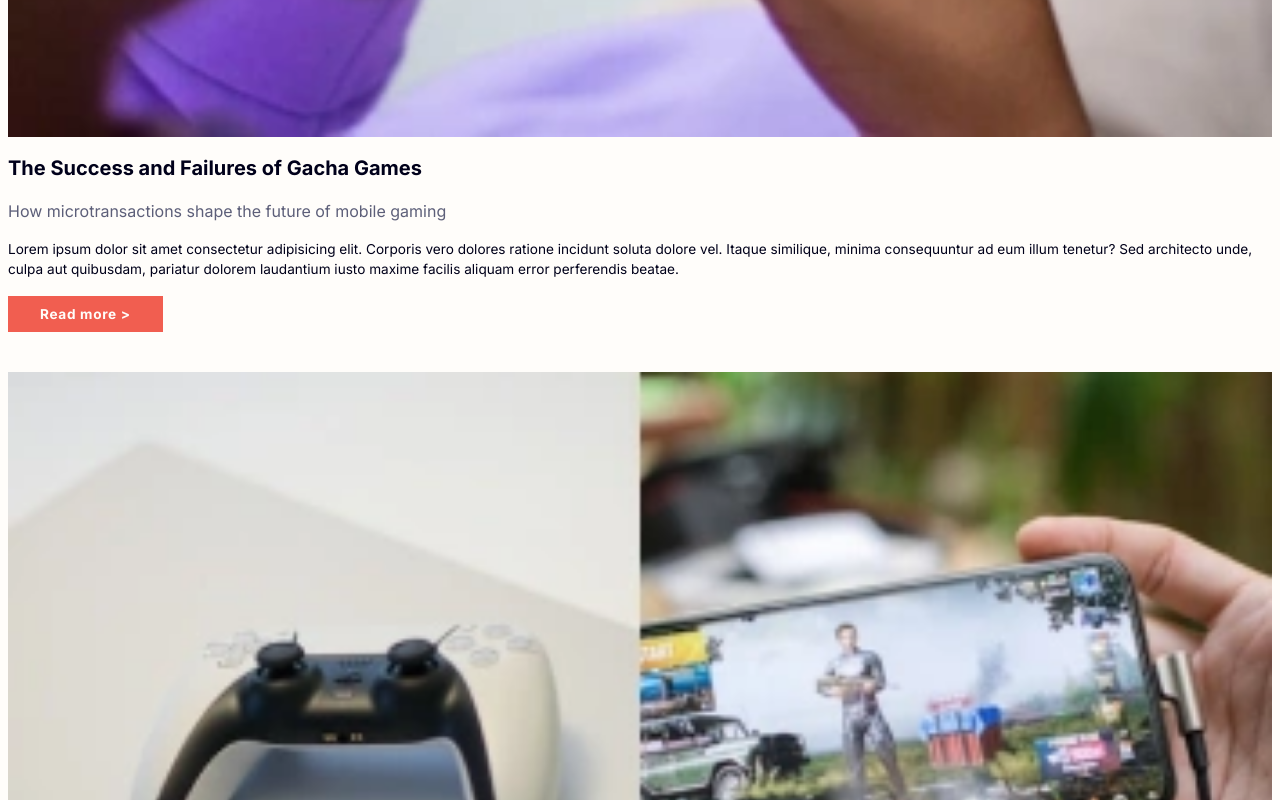
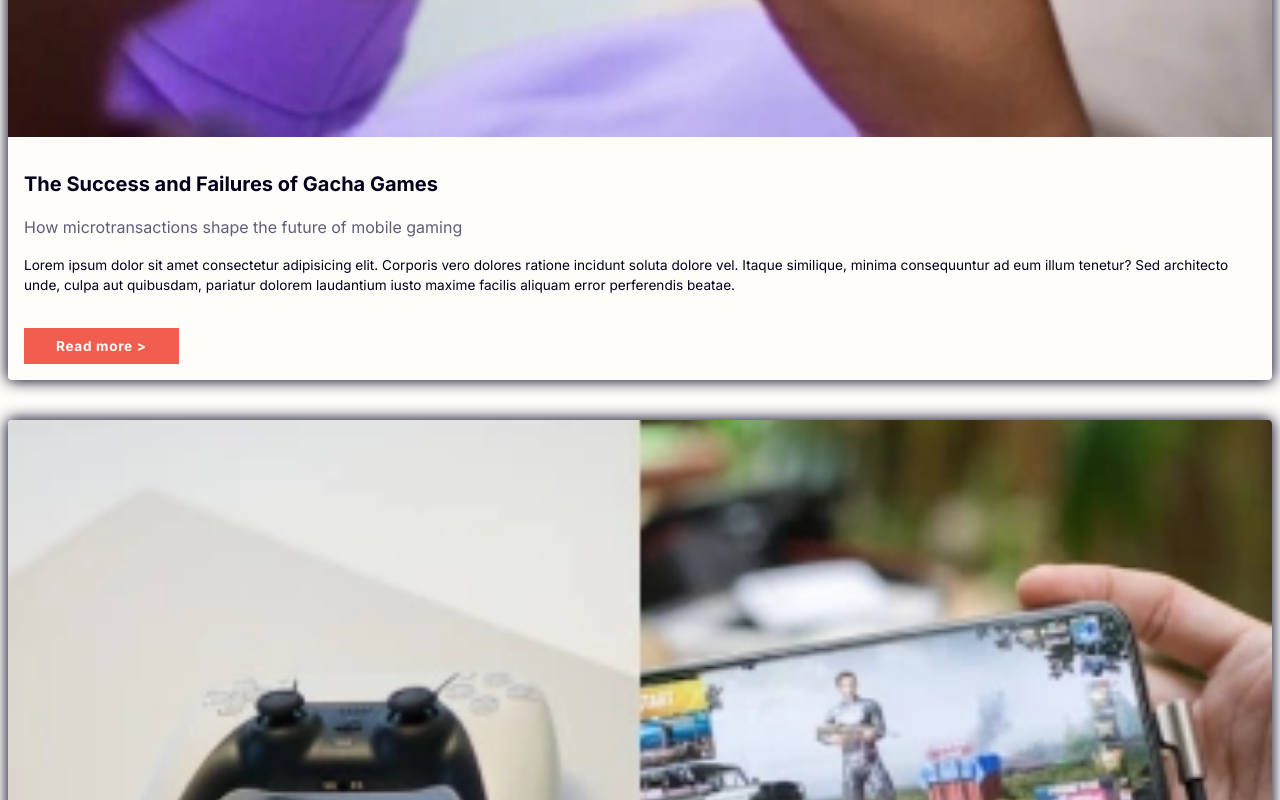
Before and after one commit to LukCen/WhisperNews, a Vue app: page / in a window 1280 px wide. Shown: the part 3820-4620 px from the top of the page. Built offline with nearby package versions, Linux system fonts and the light colour scheme.

Commit message:
MainArticleBlock - comsolidated text and button into a container + added box shadow for visual clarity

```diff
--- a/src/components/MainArticleBlock.vue
+++ b/src/components/MainArticleBlock.vue
@@ -29,27 +29,33 @@ const articleItems: ArticleBlock[] = [
 </script>
 <template>
 
-  <section v-for="i in articleItems" :key="i.blockTitle" aria-label="Articles about gaming"
-    class="article_block flex flex-col gap-2">
+  <section v-for="i in articleItems" :key="i.blockTitle" aria-label="Articles about gaming" class="article_block flex flex-col gap-2">
     <h2 class="font-bold text-primary-red">{{ i.blockTitle }}</h2>
     <div class="article_container flex flex-col desktop:flex-row gap-10">
-      <article v-for="subi in i.blockItems" class="article_item flex flex-col">
+      <article v-for="subi in i.blockItems" class="article_item flex flex-col rounded-sm overflow-hidden">
         <!-- image -->
         <picture>
           <source :srcset="subi.imgLarge" media="(min-width: 1440px)"> <!-- desktop-->
           <img class="w-full" :src="subi.img" alt="">
         </picture>
         <!-- text block -->
-        <div class="text_block flex py-4 flex-col justify-between gap-4 h-full">
-          <h4 class="font-bold">{{ subi.title }}</h4>
-          <span class="text-violet text-[1rem]">{{ subi.subtitle }}</span>
-          <p>{{ subi.content }}</p>
+        <div class="content flex flex-col gap-4 p-4">
+          <div class="text_block flex py-4 flex-col justify-between gap-4 h-full">
+            <h4 class="font-bold">{{ subi.title }}</h4>
+            <span class="text-violet text-[1rem]">{{ subi.subtitle }}</span>
+            <p>{{ subi.content }}</p>
+          </div>
+          <a class="px-8 py-2 bg-primary-red text-offwhite font-bold tracking-wider w-fit hover:bg-midnight duration-150" href="#">Read
+            more ></a>
         </div>
-        <a class="px-8 py-2 bg-primary-red text-offwhite font-bold tracking-wider w-fit hover:bg-midnight duration-150"
-          href="#">Read
-          more ></a>
       </article>
 
     </div>
   </section>
 </template>
+
+<style scoped>
+article {
+  box-shadow: 0px 0px 15px 1px var(--color-midnight)
+}
+</style>
```
